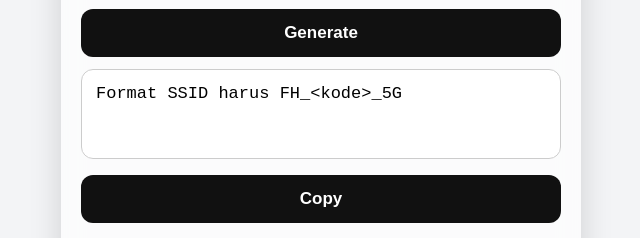
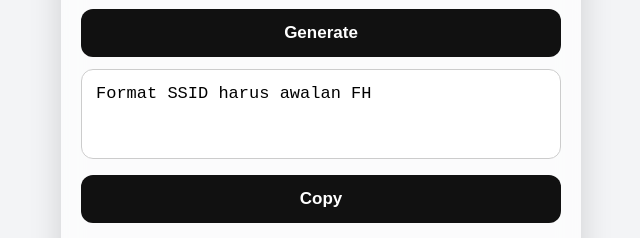
Before and after one commit to SRGilang21/Wifi-fh, a plain HTML site: page index.html in a window 1280 px wide. Both pictures are taken after typing "Sample" into the empty fields and a click on the button "Generate". Shown: the part 268-506 px from the top of the page, 319-959 px from the left. Drawn offline with Linux system fonts and the light colour scheme.

Commit message:
Update output message for SSID format validation

```diff
--- a/index.html
+++ b/index.html
@@ -175,7 +175,7 @@ function generate() {
     const mid = extractMiddle(ssid);
 
     if (!mid) {
-        document.getElementById("output").value = "Format SSID harus FH_<kode>_5G";
+        document.getElementById("output").value = "Format SSID harus awalan FH";
         return;
     }
 
```
